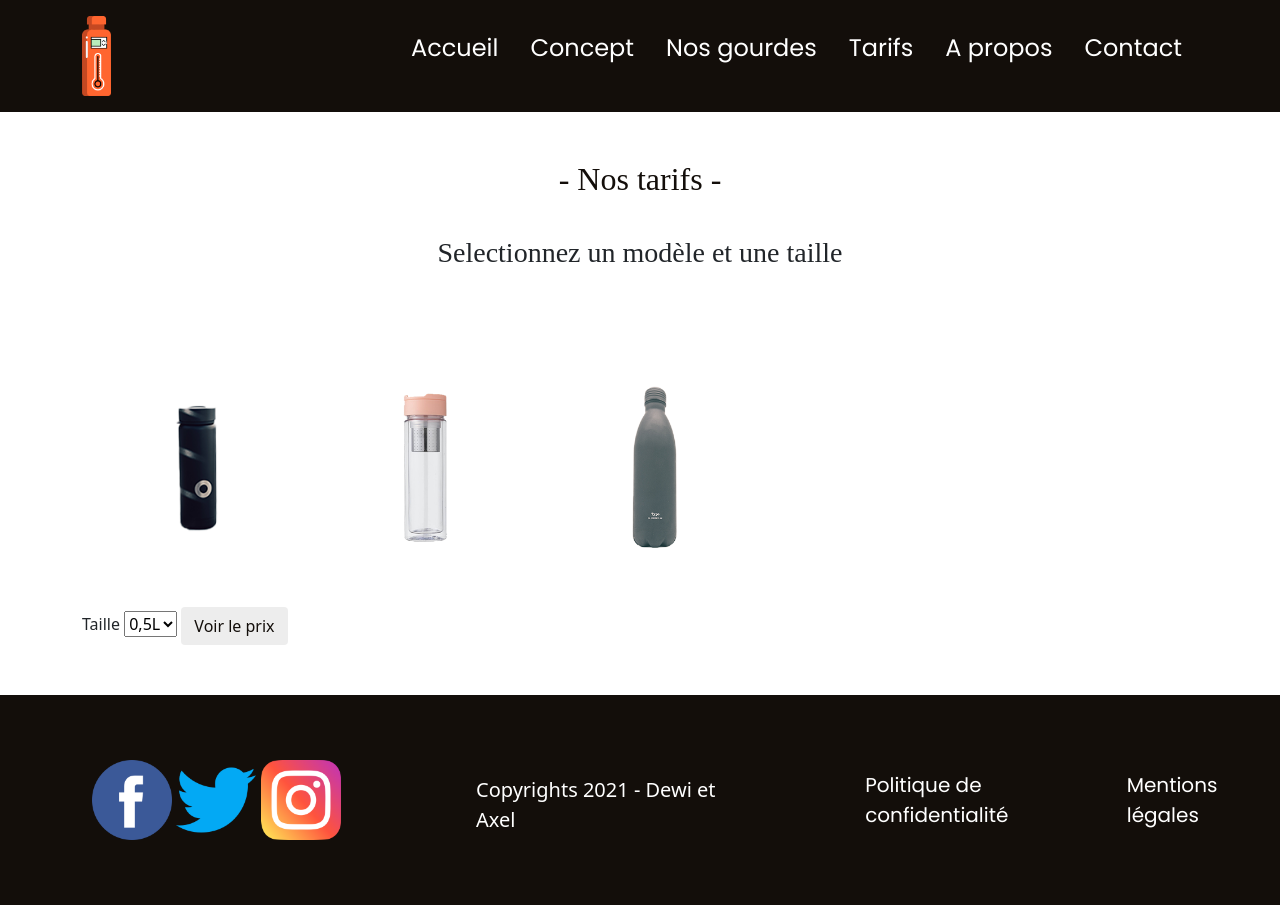
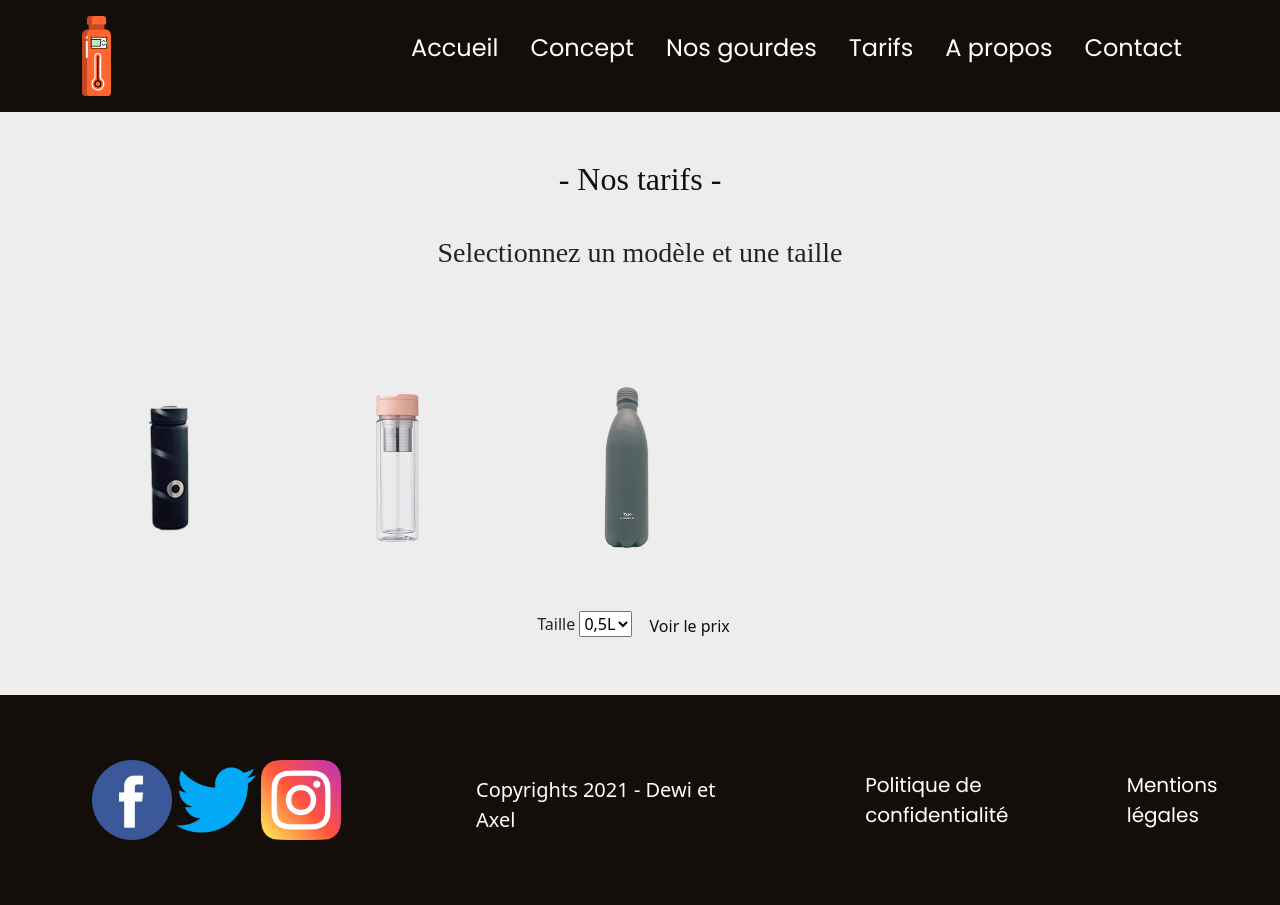
Before and after one commit to AxelGir/mspr-wis1, a PHP site: page /tarifs.php in a window 1280 px wide. Run offline with PHP 8.4, Linux system fonts and the light colour scheme.

Commit message:
update: page tarifs

```diff
--- a/src/scss/pages/_tarifs.scss
+++ b/src/scss/pages/_tarifs.scss
@@ -1,3 +1,7 @@
+#main {
+  text-align: center;
+}
+
 #tarifs-selector {
 
   input[type="radio"] {
@@ -10,46 +14,58 @@
     }
 
     &:checked + label {
-      border-color: red;
+      border: 4px solid $secondary;
+      background-color: $primary;
     }
   }
 }
+
 #tarifs-top {
   padding: 25px 0;
+  background-color: #EDEDED;
 }
+
 #tarifs-top .container {
   padding: 25px 0;
   text-align: center;
   align-items: center;
 }
+
 #tarifs-selector {
   padding: 25px 0;
-  align-items: center;
+  background-color: #EDEDED;
 }
+
 #tarifs-selector .form-group {
-  background-color: white;
+  background-color: #EDEDED;
 }
+
 #tarifs-selector .form-group img:hover {
   background-color: $primary;
   transition: .8s ease background;
 }
+
 #tarifs-selector .form-group img {
   display: block;
   width: 75%;
   max-height: 300px;
-  margin: auto;
+  justify-content: space-between;
 }
+
 #tarifs-selector .selector-size {
   padding: 25px 0;
 }
+
 #tarifs-selector .result {
   padding: 25px 0;
   align-items: center;
   text-align: center;
 }
-#tarifs-selector .result output{
+
+#tarifs-selector .result output {
   font-size: 24px;
 }
+
 #tarifs-selector .selector-size {
   justify-content: space-between;
 }
```
Also changed, not shown: assets/css/app.css.
